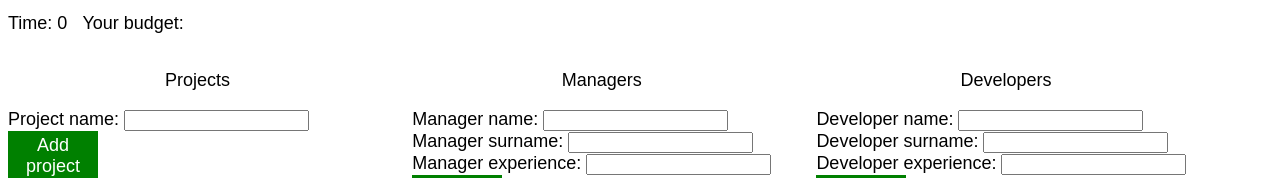
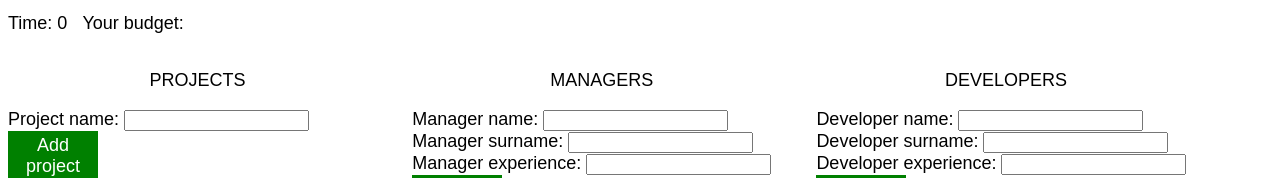
Before and after one commit to LeoStarzz/Andersen-JS, a plain HTML site: page lecture6/index.html in a window 1280 px wide. Shown: the part 200-378 px from the top of the page. Drawn offline with Linux system fonts and the light colour scheme.

Commit message:
Update index.html

```diff
--- a/lecture6/index.html
+++ b/lecture6/index.html
@@ -53,7 +53,7 @@
 	<div class="game-container">
 
 		<div class="project-form">
-			<p class="header">Projects</p>
+			<p class="header">PROJECTS</p>
 			<div>
 				<label class="project-name-label">Project name: </label>
 				<input class="project-name-input">
@@ -71,7 +71,7 @@
 		</div>
 
 		<div class="manager-form">
-			<p class="header">Managers</p>
+			<p class="header">MANAGERS</p>
 			<div><label class="manager-name-label">Manager name: </label>
 				<input class="manager-name-input">
 			</div>
@@ -93,7 +93,7 @@
 		</div>
 
 		<div class="developer-form">
-			<p class="header">Developers</p>
+			<p class="header">DEVELOPERS</p>
 			<div>
 				<label class="developer-name-label">Developer name: </label>
 				<input class="developer-name-input"></div>
```
